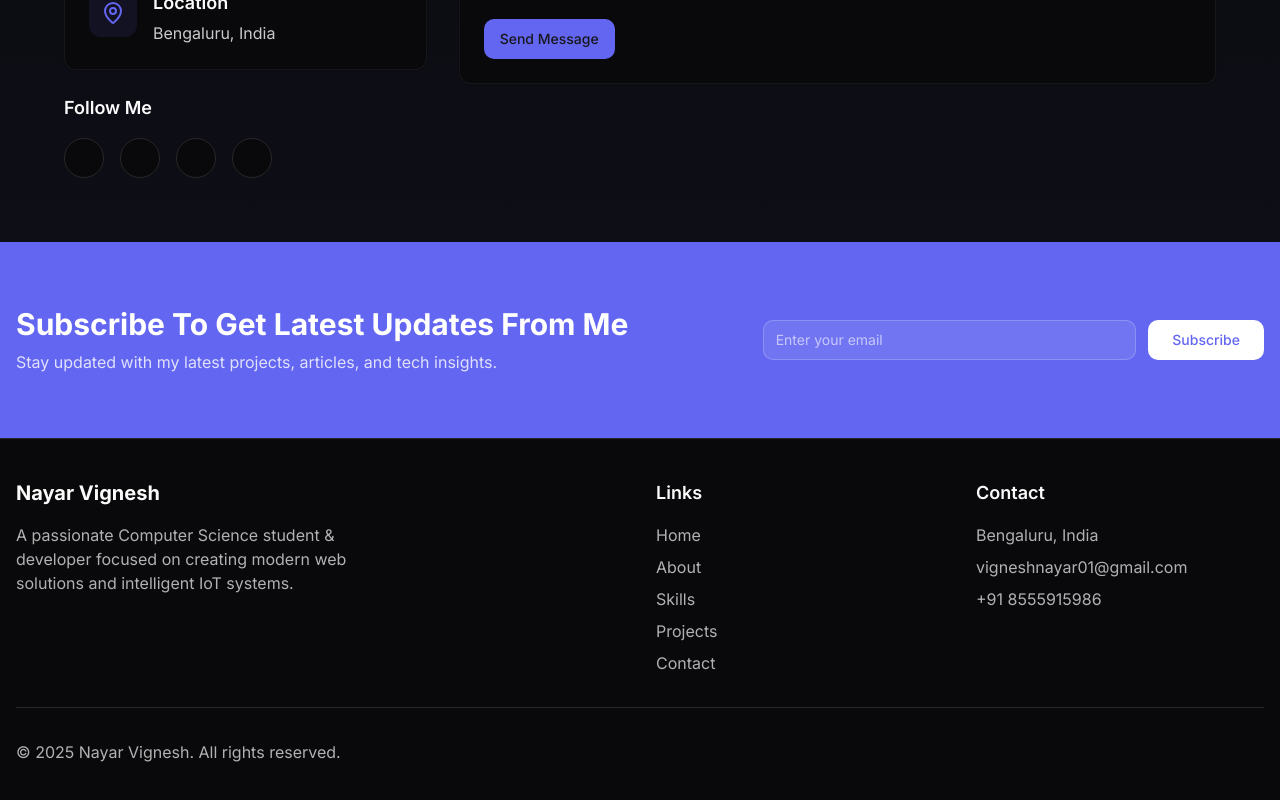
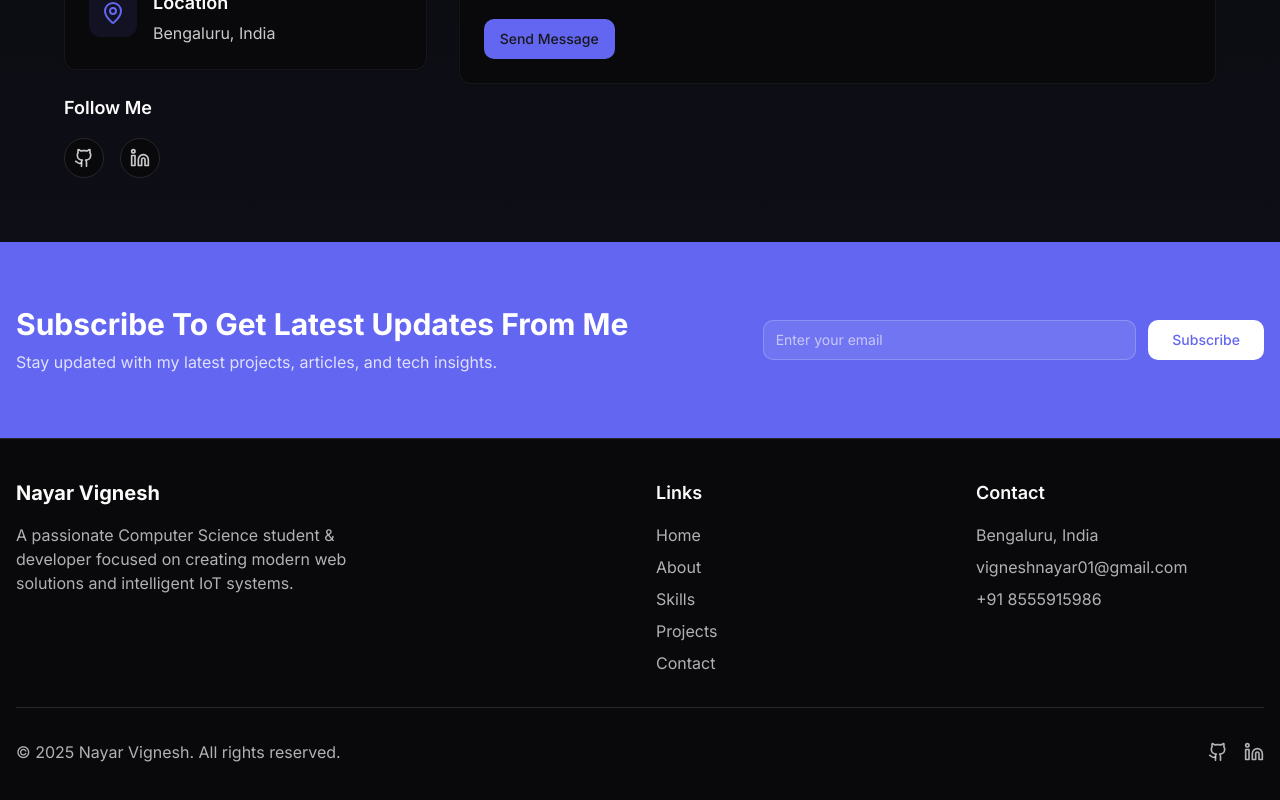
Before and after one commit to r0bin8/nayarvignesh_portfolio, a React (Vite) app: page / in a window 1280 px wide. Shown: the part 6948-7748 px from the top of the page. Built offline with nearby package versions, Linux system fonts and the light colour scheme.

Commit message:
Connect LinkedIn and GitHub links
The AI updated the social media links in the hero, contact, and footer sections to point to the user's GitHub and LinkedIn profiles.

```diff
--- a/src/components/footer.tsx
+++ b/src/components/footer.tsx
@@ -1,5 +1,6 @@
 
 import { Link } from "react-router-dom";
+import { Github, Linkedin } from "lucide-react";
 
 export function Footer() {
   const currentYear = new Date().getFullYear();
@@ -57,18 +58,24 @@ export function Footer() {
             © {currentYear} Nayar Vignesh. All rights reserved.
           </p>
           <div className="flex space-x-4 mt-4 md:mt-0">
-            {["github", "linkedin", "twitter", "instagram"].map(
-              (social) => (
-                <a
-                  key={social}
-                  href="#"
-                  className="text-foreground/70 hover:text-accent1 transition-colors"
-                >
-                  <span className="sr-only">{social}</span>
-                  {/* Add social icons here if needed */}
-                </a>
-              )
-            )}
+            <a
+              href="https://github.com/r0bin8"
+              target="_blank"
+              rel="noopener noreferrer"
+              className="text-foreground/70 hover:text-accent1 transition-colors"
+            >
+              <Github size={20} />
+              <span className="sr-only">GitHub</span>
+            </a>
+            <a
+              href="https://www.linkedin.com/in/vignesh-nayar-019a20243"
+              target="_blank"
+              rel="noopener noreferrer"
+              className="text-foreground/70 hover:text-accent1 transition-colors"
+            >
+              <Linkedin size={20} />
+              <span className="sr-only">LinkedIn</span>
+            </a>
           </div>
         </div>
       </div>
--- a/src/components/sections/contact.tsx
+++ b/src/components/sections/contact.tsx
@@ -1,4 +1,5 @@
-import { Mail, Phone, MapPin } from "lucide-react";
+
+import { Mail, Phone, MapPin, Github, Linkedin } from "lucide-react";
 import { Button } from "@/components/ui/button";
 import { Input } from "@/components/ui/input";
 import { Textarea } from "@/components/ui/textarea";
@@ -124,18 +125,24 @@ export function ContactSection() {
             <div className="mt-8">
               <h3 className="text-lg font-semibold mb-4">Follow Me</h3>
               <div className="flex space-x-4">
-                {["github", "linkedin", "twitter", "instagram"].map(
-                  (social) => (
-                    <a
-                      key={social}
-                      href="#"
-                      className="w-10 h-10 rounded-full bg-card border border-border flex items-center justify-center hover:border-accent1 transition-colors"
-                    >
-                      <span className="sr-only">{social}</span>
-                      {/* Add social icons here */}
-                    </a>
-                  )
-                )}
+                <a
+                  href="https://github.com/r0bin8"
+                  target="_blank"
+                  rel="noopener noreferrer"
+                  className="w-10 h-10 rounded-full bg-card border border-border flex items-center justify-center hover:border-accent1 transition-colors"
+                >
+                  <Github size={20} className="text-foreground/80" />
+                  <span className="sr-only">GitHub</span>
+                </a>
+                <a
+                  href="https://www.linkedin.com/in/vignesh-nayar-019a20243"
+                  target="_blank"
+                  rel="noopener noreferrer"
+                  className="w-10 h-10 rounded-full bg-card border border-border flex items-center justify-center hover:border-accent1 transition-colors"
+                >
+                  <Linkedin size={20} className="text-foreground/80" />
+                  <span className="sr-only">LinkedIn</span>
+                </a>
               </div>
             </div>
           </div>
--- a/src/components/sections/hero.tsx
+++ b/src/components/sections/hero.tsx
@@ -60,7 +60,7 @@ export function HeroSection() {
 
           <div className="flex items-center gap-4">
             <a
-              href="https://github.com/"
+              href="https://github.com/r0bin8"
               target="_blank"
               rel="noreferrer"
               className={cn(
@@ -71,7 +71,7 @@ export function HeroSection() {
               <Github size={20} className="text-foreground/80" />
             </a>
             <a
-              href="https://linkedin.com/"
+              href="https://www.linkedin.com/in/vignesh-nayar-019a20243"
               target="_blank"
               rel="noreferrer"
               className={cn(
```
